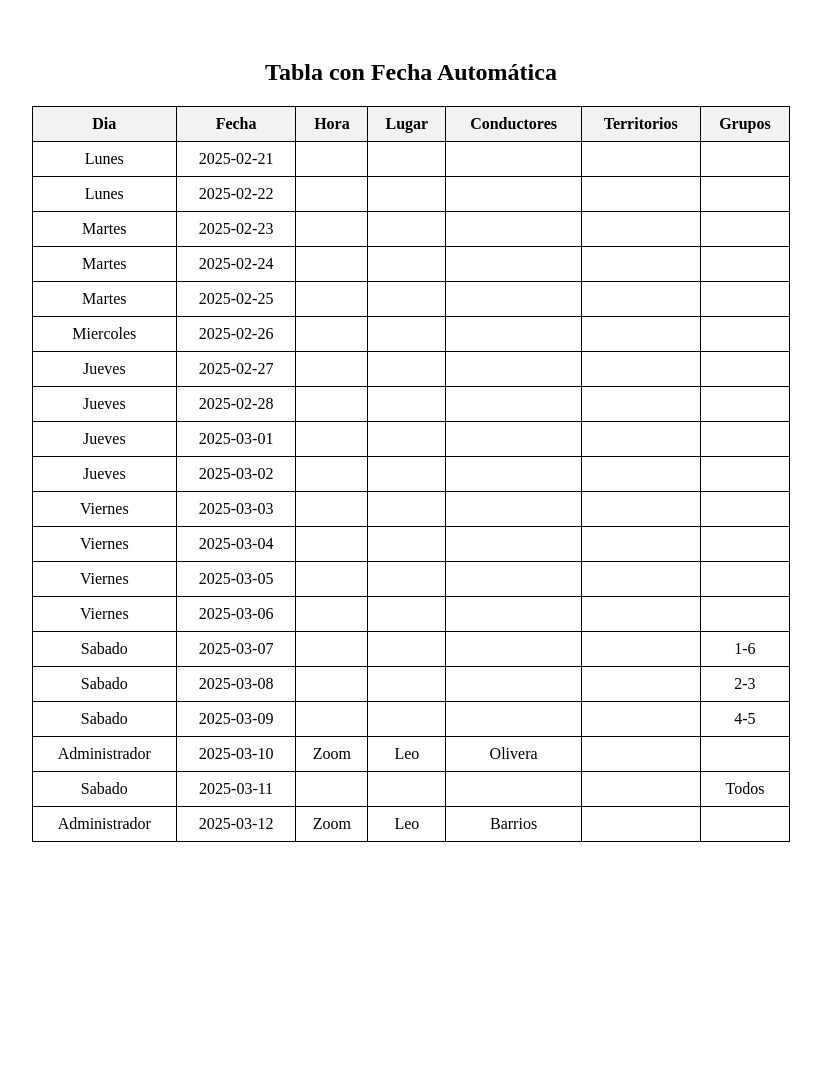
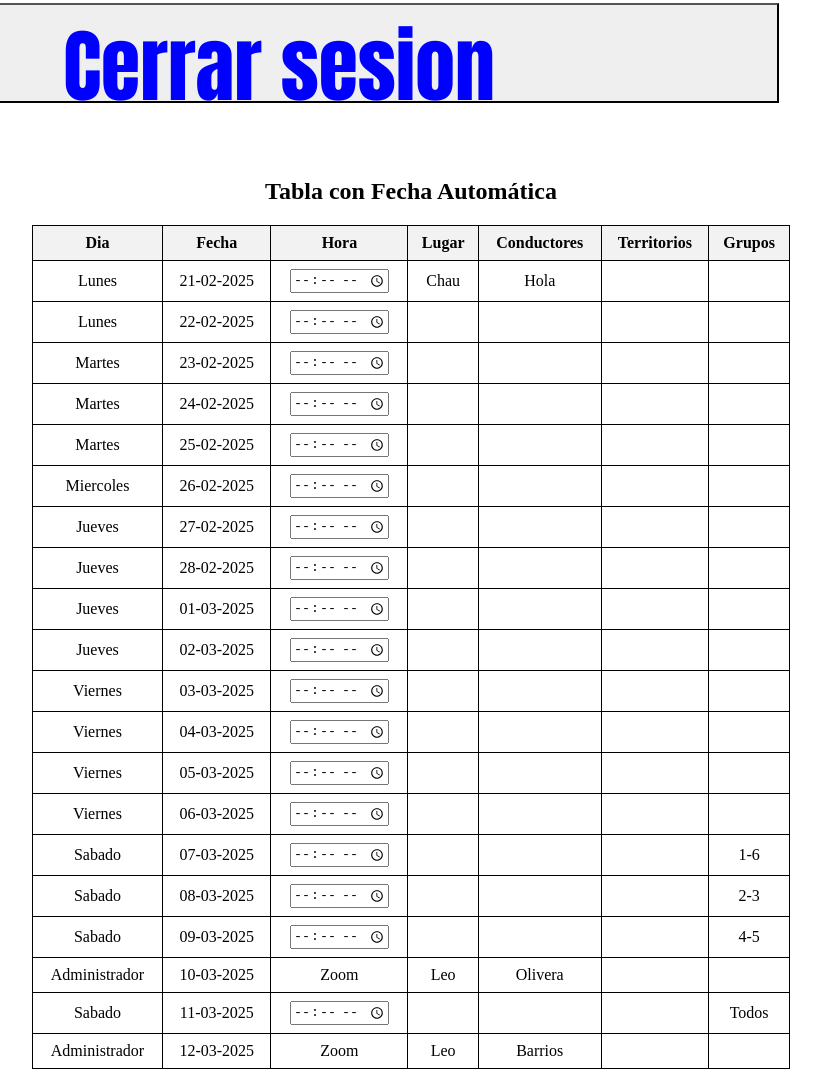
Before and after one commit to mike-n8/predicar, a plain HTML site: page login.html in a window 1280 px wide. Shown: the part 315-1392 px from the top of the page, without its empty margins (229-1050 px from the left). Before the commit the page ends 1165 px from the top, so only its background shows below. Drawn offline with Linux system fonts and the light colour scheme.

Commit message:
(cambio 21/2 14:17hs)

```diff
--- /dev/null
+++ b/js/login.js
@@ -0,0 +1,155 @@
+function agregarFechas() {
+    const tbody = document.querySelector("#dataTable tbody");
+    const rows = tbody.querySelectorAll("tr");
+    let fecha = new Date(); // Fecha actual
+
+    rows.forEach(row => {
+        const cell = row.insertCell(1);
+        cell.textContent = fecha.toISOString().split('T')[0].split('-').reverse().join('-'); // Formato DD-MM-YYYY
+        fecha.setDate(fecha.getDate() + 1); // Incrementa la fecha en un día
+    });
+}
+
+function sortTable() {
+    const table = document.querySelector("#dataTable tbody");
+    const rows = Array.from(table.rows);
+
+    rows.sort((a, b) => {
+        const dateA = new Date(a.cells[3].textContent);
+        const dateB = new Date(b.cells[3].textContent);
+        return dateA - dateB;
+    });
+
+    table.innerHTML = "";
+    rows.forEach(row => table.appendChild(row));
+}
+
+agregarFechas();
+
+
+// Función para manejar la edición de celdas
+document.querySelectorAll(`td:not(.conductores, .hora, .dia)`).forEach(cell => {
+  cell.addEventListener('click', function () {
+    let currentText = this.innerText;
+    let input = document.createElement('input');
+    input.value = currentText;
+
+    // Reemplazar la celda por el input
+    this.innerHTML = '';
+    this.appendChild(input);
+    input.focus();
+
+    let suggestionsContainer = null;
+    let selectingSuggestion = false;
+
+    // Mostrar sugerencias si la celda es de tipo "lugares"
+    if (this.classList.contains("lugares")) {
+      suggestionsContainer = document.getElementById("suggestions");
+      suggestionsContainer.innerHTML = "";
+      suggestionsContainer.style.display = "none";
+
+      // Lista de calles
+      //const calles = ["Avenida Siempre Viva", "Calle Falsa 123", "Gran Vía", "Paseo de la Reforma", "Avenida Corrientes", "Calle Mayor", "Las Ramblas"];
+      const lugaresGuardados = JSON.parse(localStorage.getItem("direccion"));
+
+      input.addEventListener("input", () => {
+        const query = input.value.toLowerCase();
+        suggestionsContainer.innerHTML = "";
+
+        if (query) {
+          const filteredCalles = lugaresGuardados.filter(calle => calle.toLowerCase().includes(query));
+
+          filteredCalles.forEach(calle => {
+            const div = document.createElement("div");
+            div.textContent = calle;
+            div.classList.add("suggestion");
+
+            div.addEventListener("mousedown", () => {
+              selectingSuggestion = true; // Evita que el blur cierre el input
+            });
+
+            div.addEventListener("click", () => {
+              input.value = calle;
+              this.innerHTML = calle;
+              suggestionsContainer.style.display = "none";
+              selectingSuggestion = false;
+            });
+
+            suggestionsContainer.appendChild(div);
+          });
+
+          // Posicionar las sugerencias
+          const rect = input.getBoundingClientRect();
+          suggestionsContainer.style.top = `${rect.bottom + window.scrollY}px`;
+          suggestionsContainer.style.left = `${rect.left + window.scrollX}px`;
+          suggestionsContainer.style.width = `${rect.width}px`;
+          suggestionsContainer.style.display = "block";
+        }
+      });
+    }
+
+    // Cuando el input pierde el foco
+    input.addEventListener('blur', () => {
+      if (!selectingSuggestion) {
+        this.innerHTML = input.value;
+        if (suggestionsContainer) suggestionsContainer.style.display = "none";
+      }
+    });
+
+    // Permitir presionar 'Enter' para confirmar el cambio
+    input.addEventListener('keypress', (e) => {
+      if (e.key === 'Enter') {
+        this.innerHTML = input.value;
+        if (suggestionsContainer) suggestionsContainer.style.display = "none";
+      }
+    });
+
+    // Cerrar sugerencias si se hace clic fuera
+    document.addEventListener("click", (event) => {
+      if (!input.contains(event.target) && !suggestionsContainer.contains(event.target)) {
+        if (suggestionsContainer) suggestionsContainer.style.display = "none";
+      }
+    }, { once: true });
+  });
+});
+
+//INPUT modificar la hora!
+document.querySelectorAll(".hora").forEach(cell => {
+  let input = document.createElement('input');
+  input.type = 'time';
+
+  // Reemplazar la celda por el input
+  cell.innerHTML = '';
+  cell.appendChild(input);
+
+  // Añadir un evento para detectar cuando se presiona Enter
+  input.addEventListener('keypress', (event) => {
+    if (event.key === 'Enter') {
+      input.blur(); // Eliminar el foco del input
+    }
+  });
+});
+
+
+   // Obtener todas las celdas de la tabla
+   //const tablaCompleta = document.querySelectorAll('.conductores');
+//
+   //// Añadir un evento de click a cada celda
+   //tablaCompleta.forEach(td => {
+   //    td.addEventListener('click', function() {
+   //     window.guardarTd = td;
+   //        // Abrir una ventana al hacer click en una celda
+   //        window.open('archive.html', '_blank', 'width=900,height=800');
+   //    });
+   //});
+
+   function abrirPopup(td) {
+    window.tdSeleccionado = td; // Guardar referencia del TD
+    window.open('archive.html', '_blank', 'width=900,height=800');
+}
+
+function volverAlTd(info) {
+    if (window.tdSeleccionado) {
+        window.tdSeleccionado.textContent = info; // Insertar el dato en el TD
+    }
+}
--- a/login.html
+++ b/login.html
@@ -1,15 +1,18 @@
 <!DOCTYPE html>
 <html lang="en">
+
 <head>
     <meta charset="UTF-8">
     <meta name="viewport" content="width=device-width, initial-scale=1.0">
     <title>Login</title>
     <link rel="stylesheet" href="style/style.css">
 </head>
+
 <body>
     <h1>¡Bienvenido a Casa, Maestro!</h1>
     <a href="register.html"><button type="button" id="registro">REGISTRARSE</button></a> <br><br>
-    <a href="index.html"><button type="button" id="registro">Cerrar sesion</button></a> <br><br><br><br>
+    <a href="lugar.html"><button type="button" id="lugar">Lugar de Salida</button></a> <br><br>
+    <a href="index.html"><button type="button" id="cerrarSesion">Cerrar sesion</button></a> <br><br><br><br>
 
     <div>
         <h2>Tabla con Fecha Automática</h2>
@@ -28,31 +31,172 @@
                 </tr>
             </thead>
             <tbody>
-            <tr><td>Lunes</td><td> </td><td> </td><td class="conductores"> </td><td> </td><td> </td></tr>
-            <tr><td>Lunes</td><td> </td><td> </td><td class="conductores"> </td><td> </td><td> </td></tr>
-            <tr><td>Martes</td><td> </td><td> </td><td class="conductores"> </td><td> </td><td> </td></tr>
-            <tr><td>Martes</td><td> </td><td> </td><td class="conductores"> </td><td> </td><td> </td></tr>
-            <tr><td>Martes</td><td> </td><td> </td><td class="conductores"> </td><td> </td><td> </td></tr>
-            <tr><td>Miercoles</td><td> </td><td> </td><td class="conductores"> </td><td> </td><td> </td></tr>
-            <tr><td>Jueves</td><td> </td><td> </td><td class="conductores"> </td><td> </td><td> </td></tr>
-            <tr><td>Jueves</td><td> </td><td> </td><td class="conductores"> </td><td> </td><td> </td></tr>
-            <tr><td>Jueves</td><td> </td><td> </td><td class="conductores"> </td><td> </td><td> </td></tr>
-            <tr><td>Jueves</td><td> </td><td> </td><td class="conductores"> </td><td> </td><td> </td></tr>
-            <tr><td>Viernes</td><td> </td><td> </td><td class="conductores"> </td><td> </td><td> </td></tr>
-            <tr><td>Viernes</td><td> </td><td> </td><td class="conductores"> </td><td> </td><td> </td></tr>
-            <tr><td>Viernes</td><td> </td><td> </td><td class="conductores"> </td><td> </td><td> </td></tr>
-            <tr><td>Viernes</td><td> </td><td> </td><td class="conductores"> </td><td> </td><td> </td></tr>
-            <tr><td>Sabado</td><td> </td><td> </td><td class="conductores"> </td><td> </td><td>1-6</td></tr>
-            <tr><td>Sabado</td><td> </td><td> </td><td class="conductores"> </td><td> </td><td>2-3</td></tr>
-            <tr><td>Sabado</td><td> </td><td> </td><td class="conductores"> </td><td> </td><td>4-5</td></tr>
-            <tr><td>Administrador</td><td>Zoom</td><td>Leo</td><td>Olivera</td><td> </td><td> </td></tr>
-            <tr><td>Sabado</td><td> </td><td> </td><td class="conductores"> </td><td> </td><td>Todos</td></tr>
-            <tr><td>Administrador</td><td>Zoom</td><td>Leo</td><td>Barrios</td><td> </td><td> </td></tr>
+                <tr>
+                    <td class="dia">Lunes</td>
+                    <td class="hora">9:00</td>
+                    <td class="lugares">Chau</td>
+                    <div id="suggestions" class="autocomplete-suggestions"></div>
+                    <td onclick="abrirPopup(this)" class="conductores">Hola</td>
+                    <td> </td>
+                    <td> </td>
+                </tr>
+                <tr>
+                    <td class="dia">Lunes</td>
+                    <td class="hora"> </td>
+                    <td class="lugares"> </td>
+                    <td onclick="abrirPopup(this)" class="conductores"> </td>
+                    <td> </td>
+                    <td> </td>
+                </tr>
+                <tr>
+                    <td class="dia">Martes</td>
+                    <td class="hora"> </td>
+                    <td class="lugares"> </td>
+                    <td onclick="abrirPopup(this)" class="conductores"> </td>
+                    <td> </td>
+                    <td> </td>
+                </tr>
+                <tr>
+                    <td class="dia">Martes</td>
+                    <td class="hora"> </td>
+                    <td class="lugares"> </td>
+                    <td onclick="abrirPopup(this)" class="conductores"> </td>
+                    <td> </td>
+                    <td> </td>
+                </tr>
+                <tr>
+                    <td class="dia">Martes</td>
+                    <td class="hora"> </td>
+                    <td class="lugares"> </td>
+                    <td onclick="abrirPopup(this)" class="conductores"> </td>
+                    <td> </td>
+                    <td> </td>
+                </tr>
+                <tr>
+                    <td class="dia">Miercoles</td>
+                    <td class="hora"> </td>
+                    <td class="lugares"> </td>
+                    <td onclick="abrirPopup(this)" class="conductores"> </td>
+                    <td> </td>
+                    <td> </td>
+                </tr>
+                <tr>
+                    <td class="dia">Jueves</td>
+                    <td class="hora"> </td>
+                    <td class="lugares"> </td>
+                    <td onclick="abrirPopup(this)" class="conductores"> </td>
+                    <td> </td>
+                    <td> </td>
+                </tr>
+                <tr>
+                    <td class="dia">Jueves</td>
+                    <td class="hora"> </td>
+                    <td class="lugares"> </td>
+                    <td onclick="abrirPopup(this)" class="conductores"> </td>
+                    <td> </td>
+                    <td> </td>
+                </tr>
+                <tr>
+                    <td class="dia">Jueves</td>
+                    <td class="hora"> </td>
+                    <td class="lugares"> </td>
+                    <td onclick="abrirPopup(this)" class="conductores"> </td>
+                    <td> </td>
+                    <td> </td>
+                </tr>
+                <tr>
+                    <td class="dia">Jueves</td>
+                    <td class="hora"> </td>
+                    <td class="lugares"> </td>
+                    <td onclick="abrirPopup(this)" class="conductores"> </td>
+                    <td> </td>
+                    <td> </td>
+                </tr>
+                <tr>
+                    <td class="dia">Viernes</td>
+                    <td class="hora"> </td>
+                    <td class="lugares"> </td>
+                    <td onclick="abrirPopup(this)" class="conductores"> </td>
+                    <td> </td>
+                    <td> </td>
+                </tr>
+                <tr>
+                    <td class="dia">Viernes</td>
+                    <td class="hora"> </td>
+                    <td class="lugares"> </td>
+                    <td onclick="abrirPopup(this)" class="conductores"> </td>
+                    <td> </td>
+                    <td> </td>
+                </tr>
+                <tr>
+                    <td class="dia">Viernes</td>
+                    <td class="hora"> </td>
+                    <td class="lugares"> </td>
+                    <td onclick="abrirPopup(this)" class="conductores"> </td>
+                    <td> </td>
+                    <td> </td>
+                </tr>
+                <tr>
+                    <td class="dia">Viernes</td>
+                    <td class="hora"> </td>
+                    <td class="lugares"> </td>
+                    <td onclick="abrirPopup(this)" class="conductores"> </td>
+                    <td> </td>
+                    <td> </td>
+                </tr>
+                <tr>
+                    <td class="dia">Sabado</td>
+                    <td class="hora"> </td>
+                    <td class="lugares"> </td>
+                    <td onclick="abrirPopup(this)" class="conductores"> </td>
+                    <td> </td>
+                    <td>1-6</td>
+                </tr>
+                <tr>
+                    <td class="dia">Sabado</td>
+                    <td class="hora"> </td>
+                    <td class="lugares"> </td>
+                    <td onclick="abrirPopup(this)" class="conductores"> </td>
+                    <td> </td>
+                    <td>2-3</td>
+                </tr>
+                <tr>
+                    <td class="dia">Sabado</td>
+                    <td class="hora"> </td>
+                    <td class="lugares"> </td>
+                    <td onclick="abrirPopup(this)" class="conductores"> </td>
+                    <td> </td>
+                    <td>4-5</td>
+                </tr>
+                <tr>
+                    <td>Administrador</td>
+                    <td>Zoom</td>
+                    <td>Leo</td>
+                    <td>Olivera</td>
+                    <td> </td>
+                    <td> </td>
+                </tr>
+                <tr>
+                    <td class="dia">Sabado</td>
+                    <td class="hora"> </td>
+                    <td class="lugares"> </td>
+                    <td onclick="abrirPopup(this)" class="conductores"> </td>
+                    <td> </td>
+                    <td>Todos</td>
+                </tr>
+                <tr>
+                    <td>Administrador</td>
+                    <td>Zoom</td>
+                    <td>Leo</td>
+                    <td>Barrios</td>
+                    <td> </td>
+                    <td> </td>
+                </tr>
             </tbody>
         </table>
     </div>
 </body>
 
-<script src="login.js"></script>
+<script src="js/login.js"></script>
 
 </html>
--- a/login.js
+++ /dev/null
@@ -1,67 +0,0 @@
-function agregarFechas() {
-    const tbody = document.querySelector("#dataTable tbody");
-    const rows = tbody.querySelectorAll("tr");
-    let fecha = new Date(); // Fecha actual
-
-    rows.forEach(row => {
-        const cell = row.insertCell(1);
-        cell.textContent = fecha.toISOString().split('T')[0]; // Formato YYYY-MM-DD
-        fecha.setDate(fecha.getDate() + 1); // Incrementa la fecha en un día
-    });
-}
-
-function sortTable() {
-    const table = document.querySelector("#dataTable tbody");
-    const rows = Array.from(table.rows);
-
-    rows.sort((a, b) => {
-        const dateA = new Date(a.cells[3].textContent);
-        const dateB = new Date(b.cells[3].textContent);
-        return dateA - dateB;
-    });
-
-    table.innerHTML = "";
-    rows.forEach(row => table.appendChild(row));
-}
-
-agregarFechas();
-
-
-// Función que permite editar una celda al hacer clic
-document.querySelectorAll('td').forEach(cell => {
-    cell.addEventListener('click', function() {
-      let currentText = this.innerText;
-      let input = document.createElement('input');
-      input.value = currentText;
-
-      // Reemplazar el contenido de la celda con un input
-      this.innerHTML = '';
-      this.appendChild(input);
-
-      // Colocar el foco automáticamente en el campo de entrada
-      input.focus();
-
-      // Cuando el input pierde el foco, se guarda el valor y se reemplaza por texto
-      input.addEventListener('blur', () => {
-        this.innerHTML = input.value;
-      });
-
-      // Permitir presionar 'Enter' para confirmar el cambio
-      input.addEventListener('keypress', (e) => {
-        if (e.key === 'Enter') {
-          this.innerHTML = input.value;
-        }
-      });
-    });
-  });
-
-   // Obtener todas las celdas de la tabla
-   const celdas = document.querySelectorAll('.conductores');
-
-   // Añadir un evento de click a cada celda
-   celdas.forEach(celda => {
-       celda.addEventListener('click', function() {
-           // Abrir una ventana al hacer click en una celda
-           window.open('archive.html', '_blank', 'width=900,height=800');
-       });
-   });
```
Also changed, not shown: archive.html (+1 -1 lines), index.html (+1 -1 lines), js/archive.js (renamed from archive.js, +10 -11 lines), js/lugar.js (added, +21 -0 lines), js/register.js (renamed from register.js, +0 -15 lines), lugar.html (added, +23 -0 lines), register.html (+1 -1 lines), style/style.css (+18 -1 lines), js/script.js (renamed from script.js). Lines whose indentation alone changed are shown as unchanged.
